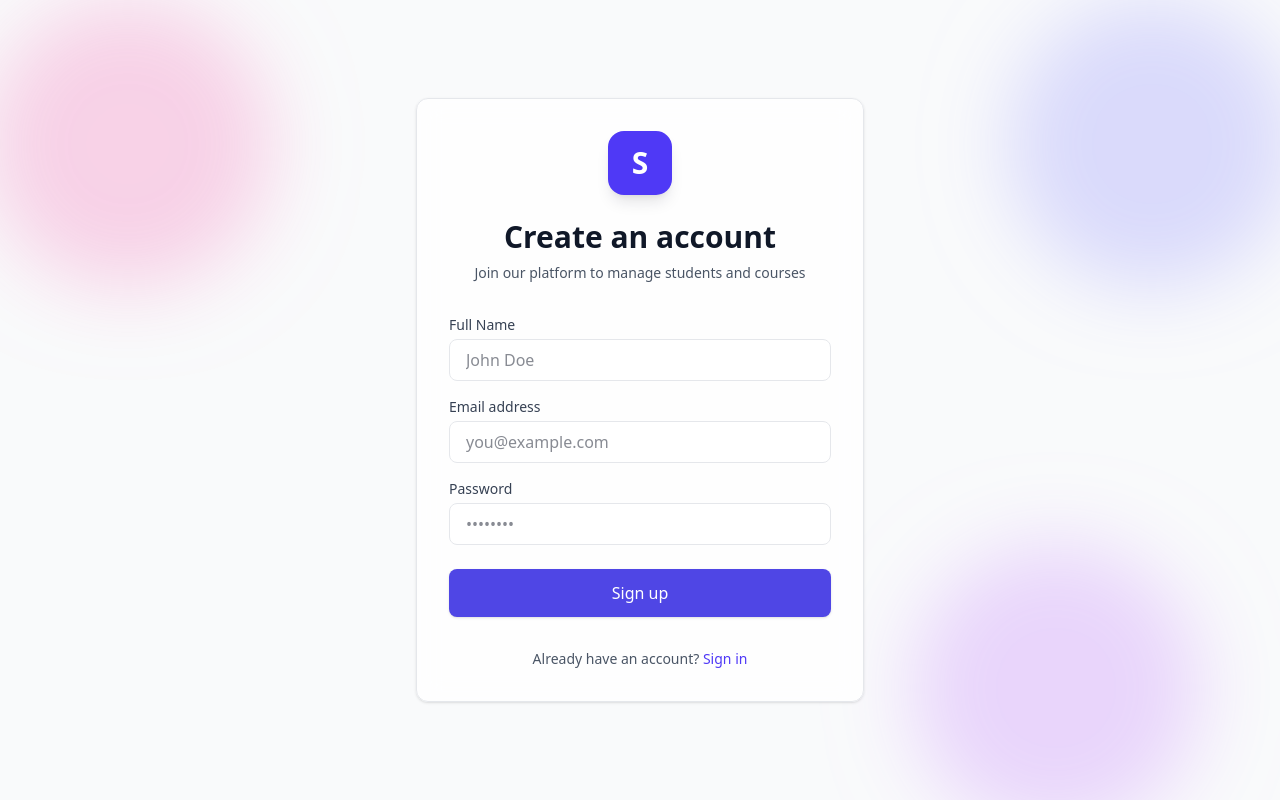
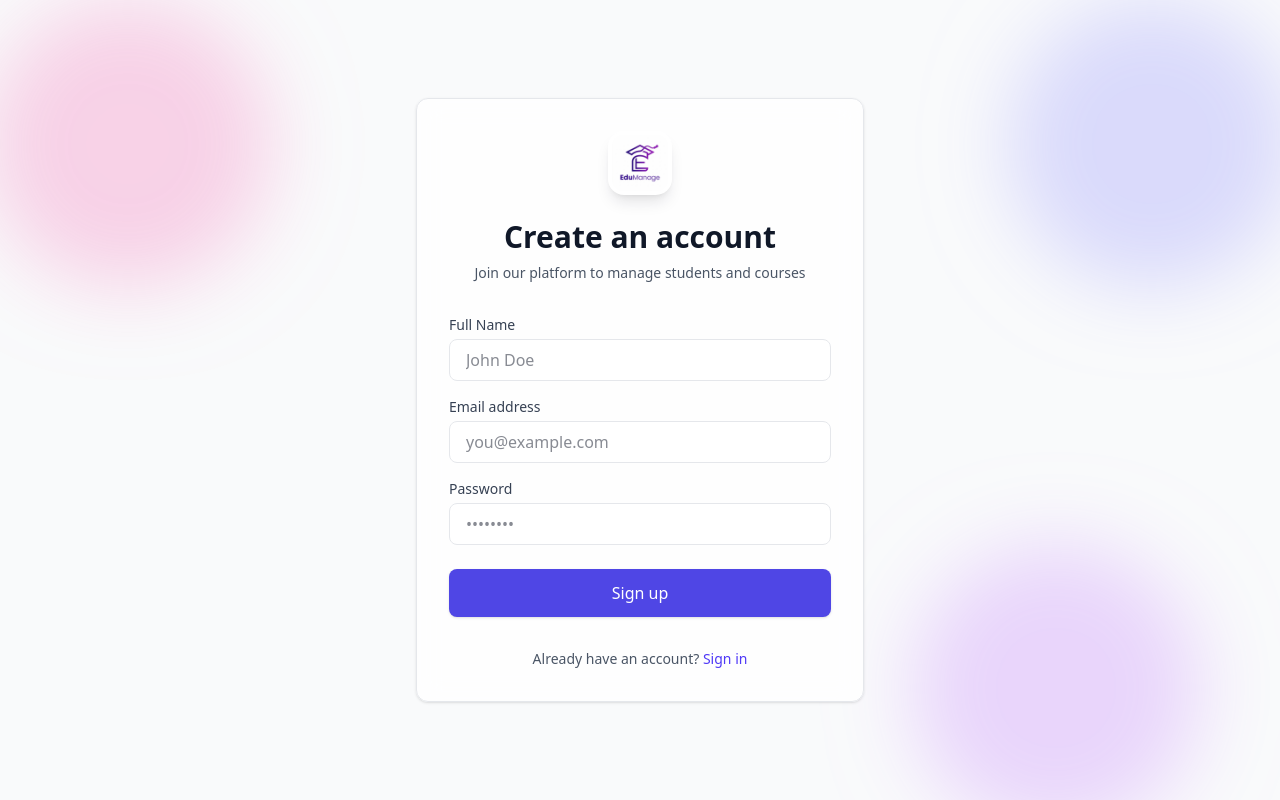
Before and after one commit to DinujayaMendis/Student-Management-System, a Next.js app in the folder frontend/: page /register in a window 1280 px wide. Built offline with nearby package versions, Linux system fonts and the light colour scheme.

Commit message:
feat:  add logo image

```diff
--- a/frontend/app/login/page.jsx
+++ b/frontend/app/login/page.jsx
@@ -3,6 +3,7 @@ import { useState } from "react";
 import { useAuth } from "@/context/AuthContext";
 import { authService } from "@/services/auth";
 import Link from "next/link";
+import Image from "next/image";
 import { useRouter } from "next/navigation";
 
 export default function Login() {
@@ -39,8 +40,14 @@ export default function Login() {
 
       <div className="max-w-md w-full space-y-8 glass-card p-8 relative z-10">
         <div>
-          <div className="mx-auto w-16 h-16 bg-indigo-600 rounded-2xl flex items-center justify-center shadow-lg">
-            <span className="text-3xl font-bold text-white">S</span>
+          <div className="mx-auto w-16 h-16 rounded-2xl flex items-center justify-center shadow-lg bg-white p-1">
+            <Image
+              src="/logo.png"
+              alt="EduManage Logo"
+              width={56}
+              height={56}
+              className="rounded-xl object-contain"
+            />
           </div>
           <h2 className="mt-6 text-center text-3xl font-extrabold text-gray-900 dark:text-white">
             Welcome back
--- a/frontend/app/register/page.jsx
+++ b/frontend/app/register/page.jsx
@@ -2,6 +2,7 @@
 import { useState } from "react";
 import { authService } from "@/services/auth";
 import Link from "next/link";
+import Image from "next/image";
 import { useRouter } from "next/navigation";
 
 export default function Register() {
@@ -42,8 +43,14 @@ export default function Register() {
 
       <div className="max-w-md w-full space-y-8 glass-card p-8 relative z-10 my-8">
         <div>
-          <div className="mx-auto w-16 h-16 bg-indigo-600 rounded-2xl flex items-center justify-center shadow-lg">
-            <span className="text-3xl font-bold text-white">S</span>
+          <div className="mx-auto w-16 h-16 rounded-2xl flex items-center justify-center shadow-lg bg-white p-1">
+            <Image
+              src="/logo.png"
+              alt="EduManage Logo"
+              width={56}
+              height={56}
+              className="rounded-xl object-contain"
+            />
           </div>
           <h2 className="mt-6 text-center text-3xl font-extrabold text-gray-900 dark:text-white">
             Create an account
--- a/frontend/components/Navbar.jsx
+++ b/frontend/components/Navbar.jsx
@@ -1,5 +1,6 @@
 "use client";
 import { useAuth } from "@/context/AuthContext";
+import Image from "next/image";
 import { FiBell } from "react-icons/fi";
 
 export default function Navbar() {
@@ -8,9 +9,13 @@ export default function Navbar() {
   return (
     <header className="h-16 bg-white/80 dark:bg-gray-800/80 backdrop-blur-md border-b border-gray-200 dark:border-gray-700 flex items-center justify-between px-6 sticky top-0 z-10 w-full">
       <div className="md:hidden flex items-center gap-2">
-        <div className="w-8 h-8 rounded-lg bg-indigo-600 flex items-center justify-center text-white font-bold">
-          S
-        </div>
+        <Image
+          src="/logo.png"
+          alt="EduManage Logo"
+          width={32}
+          height={32}
+          className="rounded-lg object-contain"
+        />
         <h1 className="font-bold text-gray-900 dark:text-white">EduManage</h1>
       </div>
       <div className="hidden md:block">
--- a/frontend/components/Sidebar.jsx
+++ b/frontend/components/Sidebar.jsx
@@ -1,5 +1,6 @@
 "use client";
 import Link from "next/link";
+import Image from "next/image";
 import { usePathname } from "next/navigation";
 import { useAuth } from "@/context/AuthContext";
 import { FiPieChart, FiUsers, FiBook, FiUser } from "react-icons/fi";
@@ -24,9 +25,13 @@ export default function Sidebar() {
   return (
     <div className="w-64 bg-white dark:bg-gray-800 border-r border-gray-200 dark:border-gray-700 hidden md:flex flex-col h-screen fixed left-0 top-0">
       <div className="p-6 flex items-center gap-3">
-        <div className="w-8 h-8 rounded-lg bg-indigo-600 flex items-center justify-center text-white font-bold">
-          S
-        </div>
+        <Image
+          src="/logo.png"
+          alt="EduManage Logo"
+          width={32}
+          height={32}
+          className="rounded-lg object-contain"
+        />
         <h1 className="text-xl font-bold text-gray-900 dark:text-white">
           EduManage
         </h1>
```
Also changed, not shown: frontend/public/logo.png (added).
